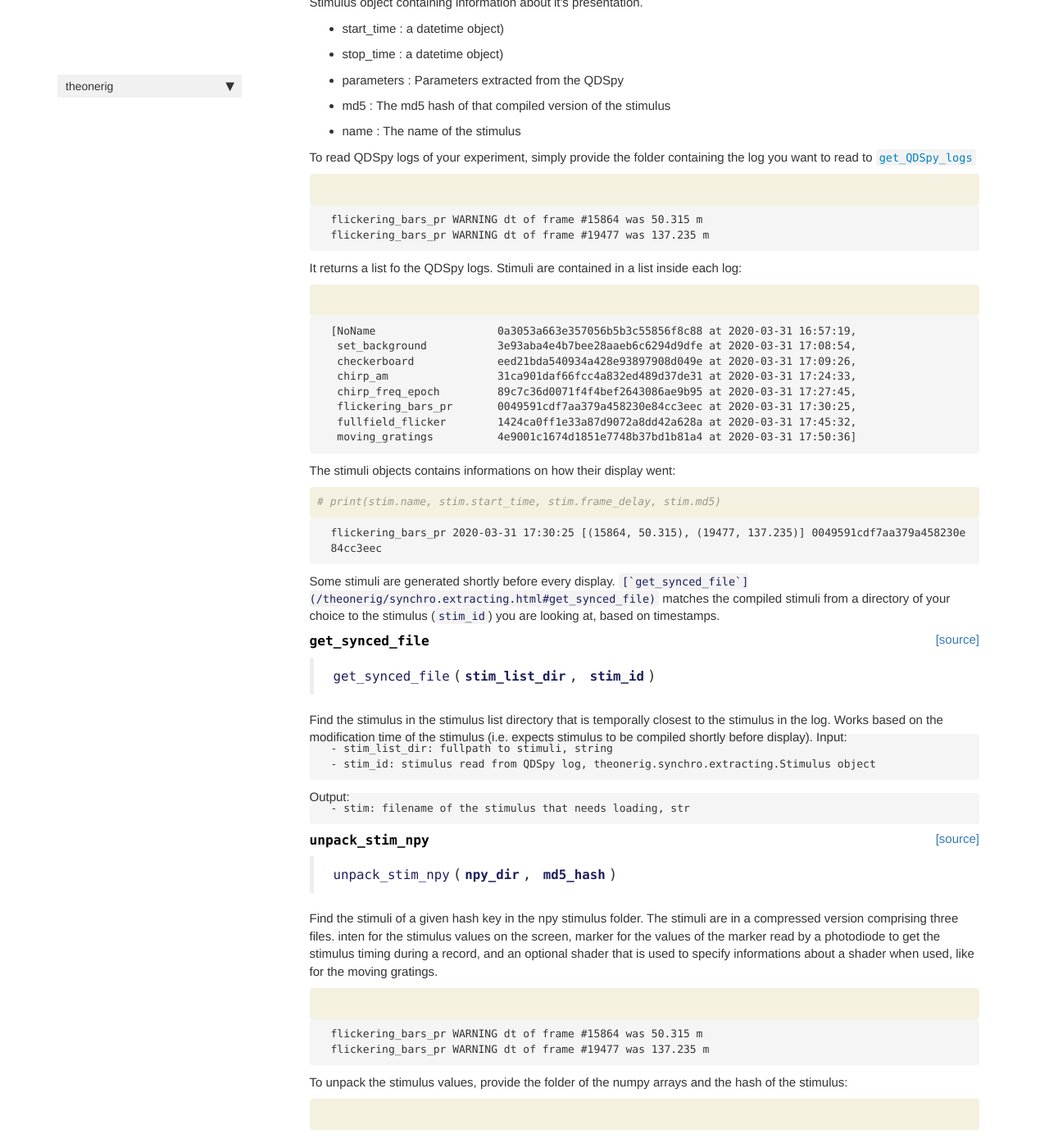
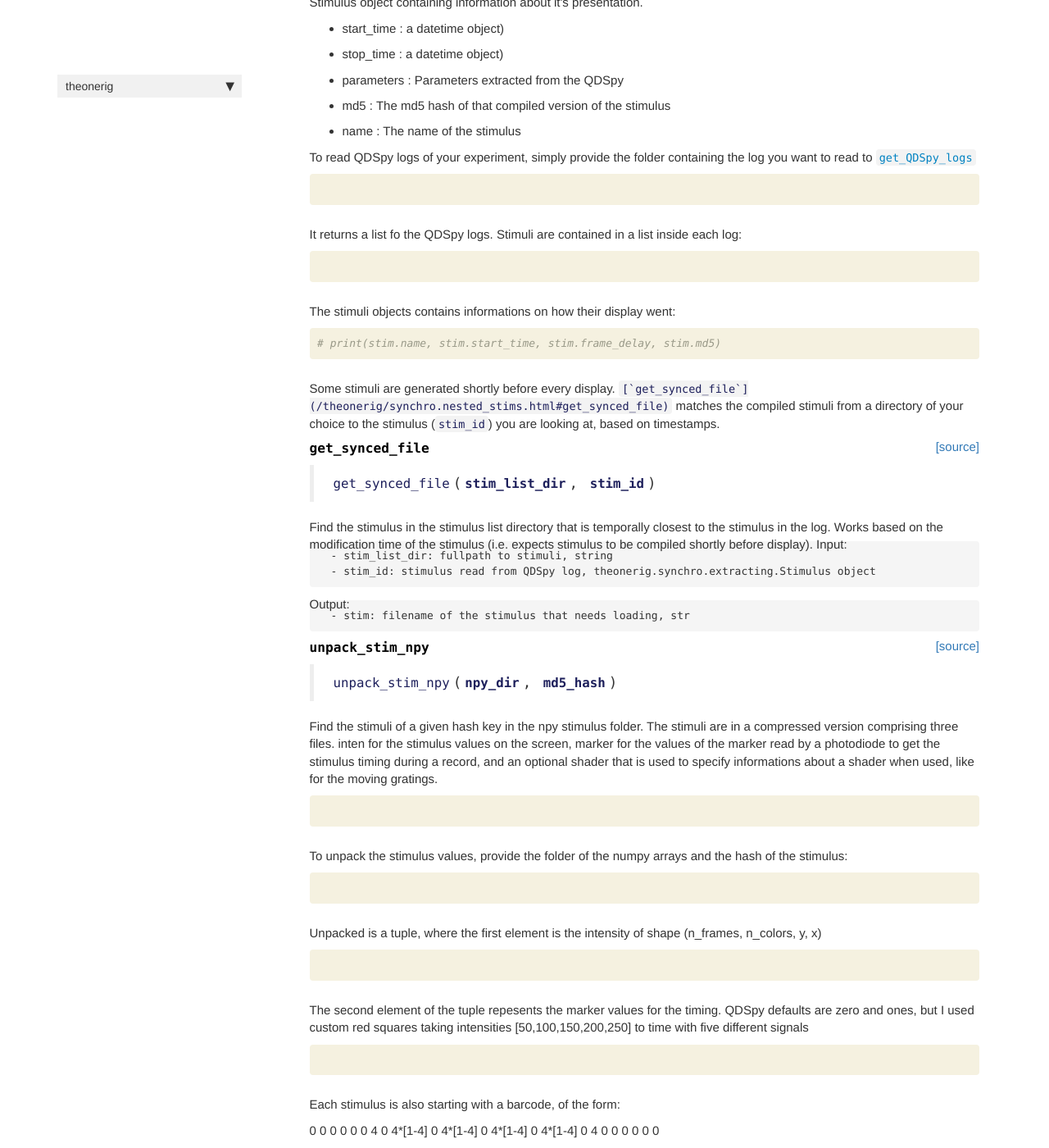
Before and after one commit to Tom-TBT/theonerig, a Jekyll site: the page built from docs/synchro.extracting.html, in a window 1280 px wide and 1400 px high, scrolled down 1301 px. Shown: the whole window at 82% size. Built offline with Jekyll 4.4.1, drawn with Linux system fonts in a browser that asks for light colours; nearby versions of some CDN libraries; comment, search, counter and statistics services are not loaded; some of the changed text lies outside the part shown.

Commit message:
post-merge devel

```diff
--- a/docs/_data/sidebars/home_sidebar.yml
+++ b/docs/_data/sidebars/home_sidebar.yml
@@ -43,6 +43,9 @@ entries:
       title: leddome
       url: leddome.html
     - output: web,pdf
+      title: Title
+      url: synchro.nested_stims.html
+    - output: web,pdf
       title: Test data loaders
       url: testdata.html
     output: web
--- a/docs/sidebar.json
+++ b/docs/sidebar.json
@@ -12,6 +12,7 @@
     "synchro.extracting": "synchro.extracting.html",
     "synchro.processing": "synchro.processing.html",
     "leddome": "leddome.html",
+    "Title": "synchro.nested_stims.html",
     "Test data loaders": "testdata.html"
   }
 }
--- a/docs/synchro.extracting.html
+++ b/docs/synchro.extracting.html
@@ -193,21 +193,6 @@ It reads the log it represent and extract the stimuli information from it:</p>
 </div>
 </div>
 
-<div class="output_wrapper">
-<div class="output">
-
-<div class="output_area">
-
-<div class="output_subarea output_stream output_stdout output_text">
-<pre>flickering_bars_pr WARNING dt of frame #15864 was 50.315 m
-flickering_bars_pr WARNING dt of frame #19477 was 137.235 m
-</pre>
-</div>
-</div>
-
-</div>
-</div>
-
 </div>
     {% endraw %}
 
@@ -229,29 +214,6 @@ flickering_bars_pr WARNING dt of frame #19477 was 137.235 m
 </pre></div>
 
     </div>
-</div>
-</div>
-
-<div class="output_wrapper">
-<div class="output">
-
-<div class="output_area">
-
-
-
-<div class="output_text output_subarea output_execute_result">
-<pre>[NoName                   0a3053a663e357056b5b3c55856f8c88 at 2020-03-31 16:57:19,
- set_background           3e93aba4e4b7bee28aaeb6c6294d9dfe at 2020-03-31 17:08:54,
- checkerboard             eed21bda540934a428e93897908d049e at 2020-03-31 17:09:26,
- chirp_am                 31ca901daf66fcc4a832ed489d37de31 at 2020-03-31 17:24:33,
- chirp_freq_epoch         89c7c36d0071f4f4bef2643086ae9b95 at 2020-03-31 17:27:45,
- flickering_bars_pr       0049591cdf7aa379a458230e84cc3eec at 2020-03-31 17:30:25,
- fullfield_flicker        1424ca0ff1e33a87d9072a8dd42a628a at 2020-03-31 17:45:32,
- moving_gratings          4e9001c1674d1851e7748b37bd1b81a4 at 2020-03-31 17:50:36]</pre>
-</div>
-
-</div>
-
 </div>
 </div>
 
@@ -279,26 +241,12 @@ flickering_bars_pr WARNING dt of frame #19477 was 137.235 m
 </div>
 </div>
 
-<div class="output_wrapper">
-<div class="output">
-
-<div class="output_area">
-
-<div class="output_subarea output_stream output_stdout output_text">
-<pre>flickering_bars_pr 2020-03-31 17:30:25 [(15864, 50.315), (19477, 137.235)] 0049591cdf7aa379a458230e84cc3eec
-</pre>
-</div>
-</div>
-
-</div>
-</div>
-
 </div>
     {% endraw %}
 
 <div class="cell border-box-sizing text_cell rendered"><div class="inner_cell">
 <div class="text_cell_render border-box-sizing rendered_html">
-<p>Some stimuli are generated shortly before every display. <code>[`get_synced_file`](/theonerig/synchro.extracting.html#get_synced_file)</code> matches the compiled stimuli from a directory of your choice to the stimulus (<code>stim_id</code>) you are looking at, based on timestamps.</p>
+<p>Some stimuli are generated shortly before every display. <code>[`get_synced_file`](/theonerig/synchro.nested_stims.html#get_synced_file)</code> matches the compiled stimuli from a directory of your choice to the stimulus (<code>stim_id</code>) you are looking at, based on timestamps.</p>
 
 </div>
 </div>
@@ -394,21 +342,6 @@ specify informations about a shader when used, like for the moving gratings.</p>
 </div>
 </div>
 
-<div class="output_wrapper">
-<div class="output">
-
-<div class="output_area">
-
-<div class="output_subarea output_stream output_stdout output_text">
-<pre>flickering_bars_pr WARNING dt of frame #15864 was 50.315 m
-flickering_bars_pr WARNING dt of frame #19477 was 137.235 m
-</pre>
-</div>
-</div>
-
-</div>
-</div>
-
 </div>
     {% endraw %}
 
@@ -457,22 +390,6 @@ flickering_bars_pr WARNING dt of frame #19477 was 137.235 m
 </div>
 </div>
 
-<div class="output_wrapper">
-<div class="output">
-
-<div class="output_area">
-
-
-
-<div class="output_text output_subarea output_execute_result">
-<pre>(54039, 1, 18, 32)</pre>
-</div>
-
-</div>
-
-</div>
-</div>
-
 </div>
     {% endraw %}
 
@@ -494,24 +411,6 @@ flickering_bars_pr WARNING dt of frame #19477 was 137.235 m
 </pre></div>
 
     </div>
-</div>
-</div>
-
-<div class="output_wrapper">
-<div class="output">
-
-<div class="output_area">
-
-
-
-<div class="output_text output_subarea output_execute_result">
-<pre>array([0., 0., 0., 0., 0., 0., 4., 0., 4., 4., 4., 0., 4., 0., 4., 4., 4.,
-       0., 4., 0., 4., 0., 0., 0., 0., 0., 0., 4., 0., 1., 2., 3., 4., 0.,
-       1., 2., 3., 4., 0., 1., 2., 3., 4., 0., 1., 2., 3., 4., 0., 1.])</pre>
-</div>
-
-</div>
-
 </div>
 </div>
 
@@ -538,7 +437,7 @@ flickering_bars_pr WARNING dt of frame #19477 was 137.235 m
 
 
 <div class="output_markdown rendered_html output_subarea ">
-<h4 id="extract_spyking_circus_results" class="doc_header"><code>extract_spyking_circus_results</code><a href="https://github.com/Tom-TBT/theonerig/tree/master/theonerig/synchro/extracting.py#L223" class="source_link" style="float:right">[source]</a></h4><blockquote><p><code>extract_spyking_circus_results</code>(<strong><code>dir_</code></strong>, <strong><code>record_basename</code></strong>)</p>
+<h4 id="extract_spyking_circus_results" class="doc_header"><code>extract_spyking_circus_results</code><a href="https://github.com/Tom-TBT/theonerig/tree/master/theonerig/synchro/extracting.py#L224" class="source_link" style="float:right">[source]</a></h4><blockquote><p><code>extract_spyking_circus_results</code>(<strong><code>dir_</code></strong>, <strong><code>record_basename</code></strong>)</p>
 </blockquote>
 <p>Extract the good cells of a record. Overlap with phy_results_dict.</p>
 
@@ -570,7 +469,7 @@ flickering_bars_pr WARNING dt of frame #19477 was 137.235 m
 
 
 <div class="output_markdown rendered_html output_subarea ">
-<h4 id="extract_best_pupil" class="doc_header"><code>extract_best_pupil</code><a href="https://github.com/Tom-TBT/theonerig/tree/master/theonerig/synchro/extracting.py#L241" class="source_link" style="float:right">[source]</a></h4><blockquote><p><code>extract_best_pupil</code>(<strong><code>fn</code></strong>)</p>
+<h4 id="extract_best_pupil" class="doc_header"><code>extract_best_pupil</code><a href="https://github.com/Tom-TBT/theonerig/tree/master/theonerig/synchro/extracting.py#L242" class="source_link" style="float:right">[source]</a></h4><blockquote><p><code>extract_best_pupil</code>(<strong><code>fn</code></strong>)</p>
 </blockquote>
 <p>From results of MaskRCNN, go over all or None pupil detected and select the best pupil.
 Each pupil returned is (x,y,width,height,angle,probability)</p>
@@ -603,7 +502,7 @@ Each pupil returned is (x,y,width,height,angle,probability)</p>
 
 
 <div class="output_markdown rendered_html output_subarea ">
-<h4 id="stack_len_extraction" class="doc_header"><code>stack_len_extraction</code><a href="https://github.com/Tom-TBT/theonerig/tree/master/theonerig/synchro/extracting.py#L258" class="source_link" style="float:right">[source]</a></h4><blockquote><p><code>stack_len_extraction</code>(<strong><code>stack_info_dir</code></strong>)</p>
+<h4 id="stack_len_extraction" class="doc_header"><code>stack_len_extraction</code><a href="https://github.com/Tom-TBT/theonerig/tree/master/theonerig/synchro/extracting.py#L259" class="source_link" style="float:right">[source]</a></h4><blockquote><p><code>stack_len_extraction</code>(<strong><code>stack_info_dir</code></strong>)</p>
 </blockquote>
 <p>Extract from ImageJ macro directives the size of the stacks acquired.</p>
 
--- a/theonerig/__init__.py
+++ b/theonerig/__init__.py
@@ -1 +1 @@
-__version__ = "0.0.1"
+__version__ = "0.0.2"
--- a/theonerig/utils.py
+++ b/theonerig/utils.py
@@ -329,7 +329,7 @@ def twoP_dataChunks(ref_timepoints:DataChunk, frame_timepoints, len_epochs, *arg
     params:
         - ref_timepoints: Reference timepoints to create the DataChunk
         - frame_timepoints: List of frame timepoints for each sequence of two photon frame recorded.
-        - len_epochs: Lenght of the recorded epochs (<= than the corresponding frame_timepoints). Int of list
+        - len_epochs: Lenght of the recorded epochs (<= than the corresponding frame_timepoints). Int or list
         - args: matrices of all frames detected by CaImAn. (give as many as you want to synchronise)
 
     return:
@@ -340,6 +340,7 @@ def twoP_dataChunks(ref_timepoints:DataChunk, frame_timepoints, len_epochs, *arg
     cursor = 0
     if isinstance(len_epochs, int):
         len_epochs = [len_epochs]
+    # For every recording block (defined by len_epochs),
     for i, len_epoch in enumerate(len_epochs):
         start_idx = np.argmax(ref_timepoints>frame_timepoints[i][0])
         stop_idx  = np.argmax(ref_timepoints>frame_timepoints[i][len_epoch-1])
```
Also changed, not shown: theonerig/_nbdev.py (+10 -2 lines), 6 other files.
